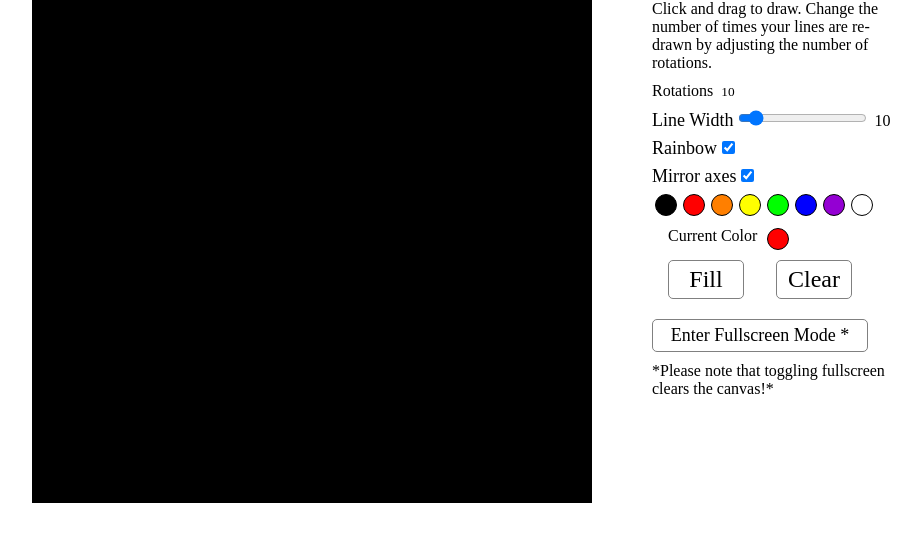
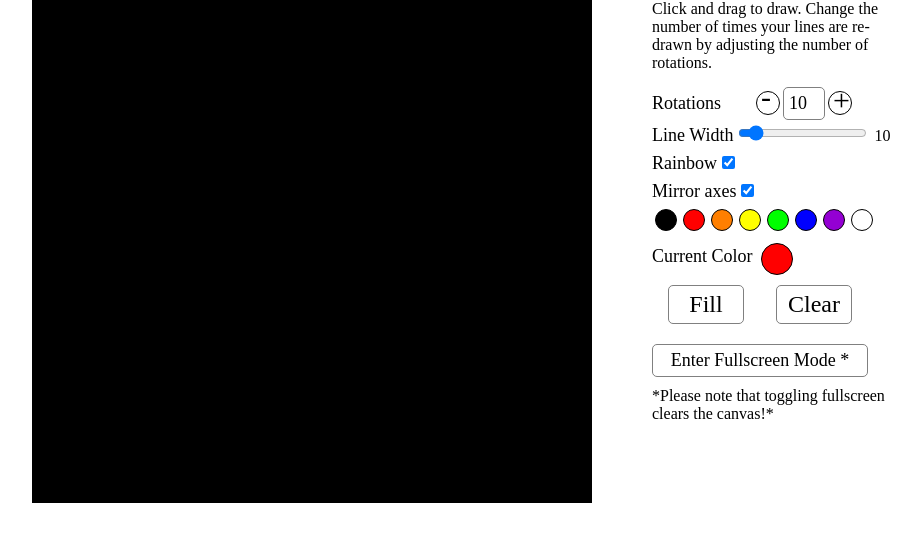
Before and after one commit to ayyjohn/mandalamaker, a website built with webpack: page index.html in a window 1280 px wide. Shown: the part 210-752 px from the top of the page, without its empty margins (168-1089 px from the left). Built offline with nearby package versions, Linux system fonts and the light colour scheme; a script that the page names is missing; a web font is replaced by a local one.

Commit message:
add axis controls

```diff
--- a/assets/line_controls.css
+++ b/assets/line_controls.css
@@ -6,7 +6,6 @@ section#line-controls {
 }
 
 input#line-width {
-  margin-top: 10px;
   margin-right: 3px;
 }
 
@@ -39,14 +38,63 @@ div#current-color-container {
 }
 
 p#current-color-label {
-  margin-left: 16px;
+  font-size: 18px;
+}
+
+p#number-of-rotations {
+  font-size: 18px;
+  margin-right: 30px;
 }
 
 div#current-color {
   margin-top: 5px;
-  margin-left: 10px;
-  width: 20px;
-  height: 20px;
+  margin-left: 8px;
+  width: 30px;
+  height: 30px;
   border: 1px solid black;
   border-radius: 50%;
 }
+
+input[type="text"]#num-axes {
+  width: 30px;
+  font-size: 18px;
+  border: 1px solid gray;
+  border-radius: 5px;
+  padding: 5px;
+  margin: 5px 3px;
+}
+
+
+section#rotation-controls {
+  width: 250px;
+  display: flex;
+  /*justify-content: center;*/
+  align-items: center;
+}
+
+button.rotation-buttons {
+  display: flex;
+  font-size: 30px;
+  width: 22px;
+  height: 22px;
+  border-radius: 50%;
+  border: 1px solid black;
+}
+
+button#decrease-rotations {
+  margin-left: 5px;
+}
+
+button#decrease-rotations:after {
+  content: "-";
+  position: relative;
+  top: -12px;
+  left: 4px;
+}
+
+button#increase-rotations:after {
+  content: "+";
+  position: relative;
+  top: -9px;
+  left: 4px;
+}
```
